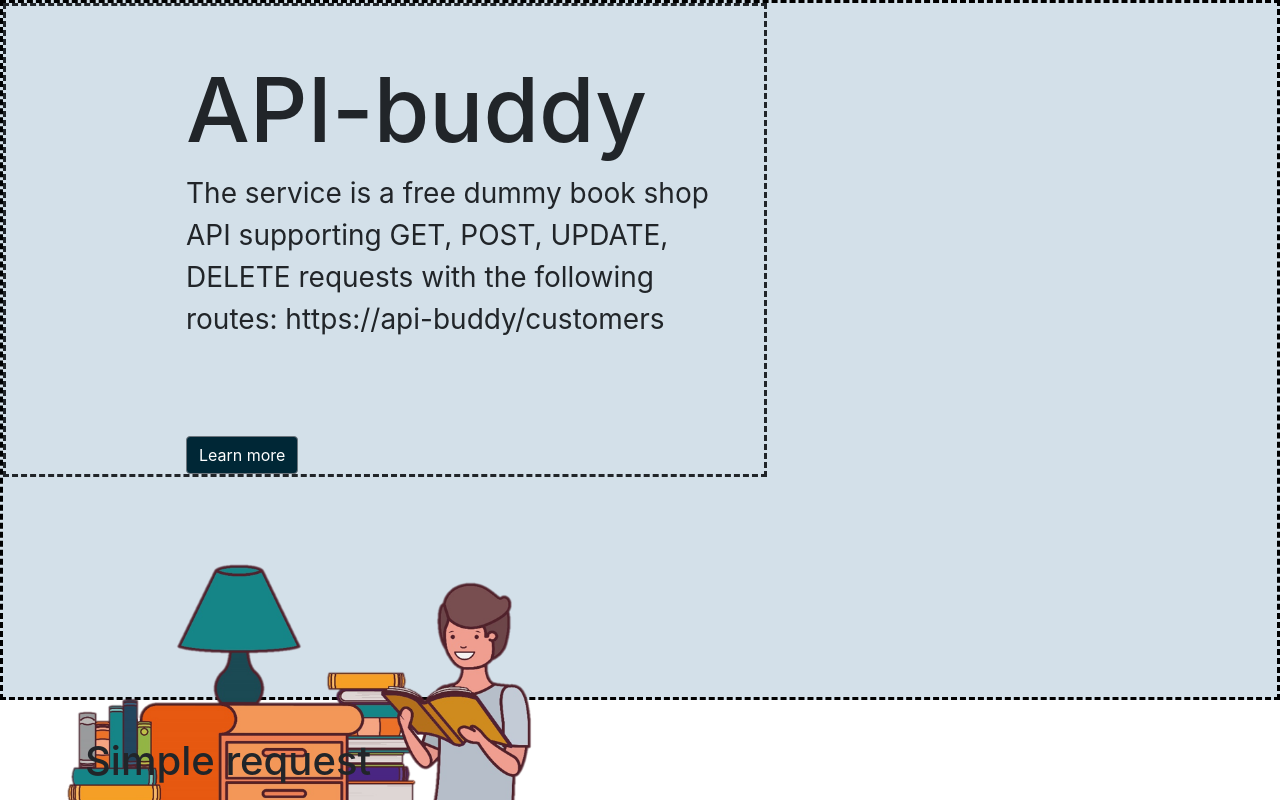
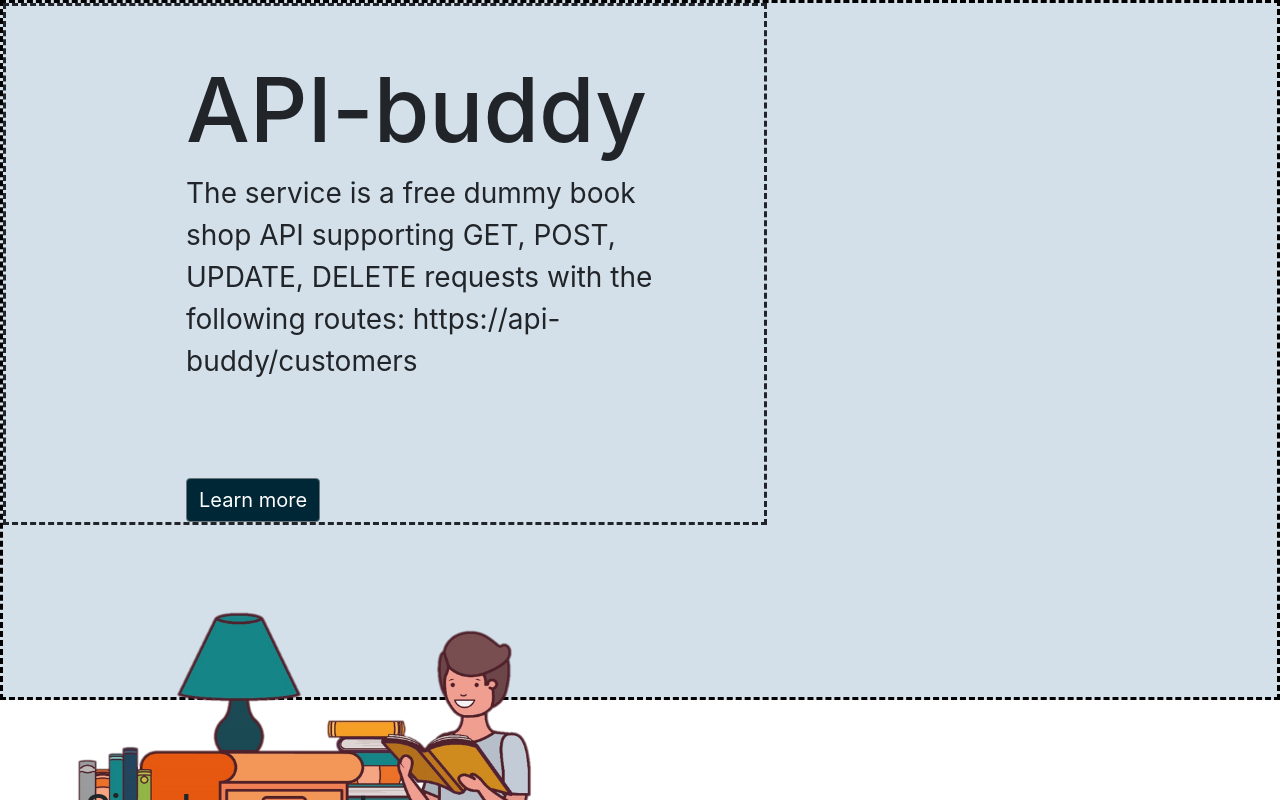
Before and after one commit to SidnevIgor/api-buddy-react, a React (Create React App) app: page / in a window 1280 px wide. Shown: the top 800 px of the page. Built offline with nearby package versions, Linux system fonts and the light colour scheme.

Commit message:
Update header.jsx

```diff
--- a/src/components/header.jsx
+++ b/src/components/header.jsx
@@ -4,13 +4,19 @@ import fetchData from '../services/fetchData';
 import './index.css';
 
 class Header extends Component {
+  state = {
+    buttonClass: "btn btn-outline-secondary"
+  };
   render() {
     return (
       <div style = {{borderColor: "black", borderStyle: "dashed",width: "100%", height: "700px", display: "inline-block", backgroundColor: "#D3E0E9", fontFamily: "Inter"}}>
         <div className="inline-container" style={{display: "inline-block", borderStyle: "dashed", width: "60%"}}>
           <h1 style={{marginLeft: "180px", marginTop: "50px", fontSize: "90px"}}>API-buddy</h1>
-          <p className="lead font-weight-normal" style={{marginLeft: "180px", fontSize: "28px", width:"70%"}}>The service is a free dummy book shop API supporting GET, POST, UPDATE, DELETE requests with the following routes: https://api-buddy/customers</p>
-          <a className="btn btn-outline-secondary" style={{marginLeft: "180px", backgroundColor: "#002736", color: "white", marginTop: "80px"}}>Learn more</a>
+          <p className="lead font-weight-normal" style={{marginLeft: "180px", fontSize: "28px", width:"65%"}}>The service is a free dummy book shop API supporting GET, POST, UPDATE, DELETE requests with the following routes: https://api-buddy/customers</p>
+          <a className={this.state.buttonClass}
+            onMouseEnter = {() => this.changeBtn(true)}
+            onMouseLeave = {() => this.changeBtn(false)}
+            style={{marginLeft: "180px", backgroundColor: "#002736", color: "white", marginTop: "80px", fontSize: "20px"}}>Learn more</a>
         </div>
         <div className="inline-container" style={{display: "inline-block"}}>
           <img src={require('./images/header_image.png')} alt="api-buddy-header-image" width="600px" height="500px"/>
@@ -18,5 +24,17 @@ class Header extends Component {
       </div>
     );
   }
+  changeBtn = (open) => {
+    if(open) {
+      this.setState({
+        buttonClass: this.state.buttonClass+=' rounded-pill'
+      })
+    }
+    else {
+      this.setState({
+        buttonClass: "btn btn-outline-secondary"
+      })
+    }
+  }
 }
 export default Header;
```
